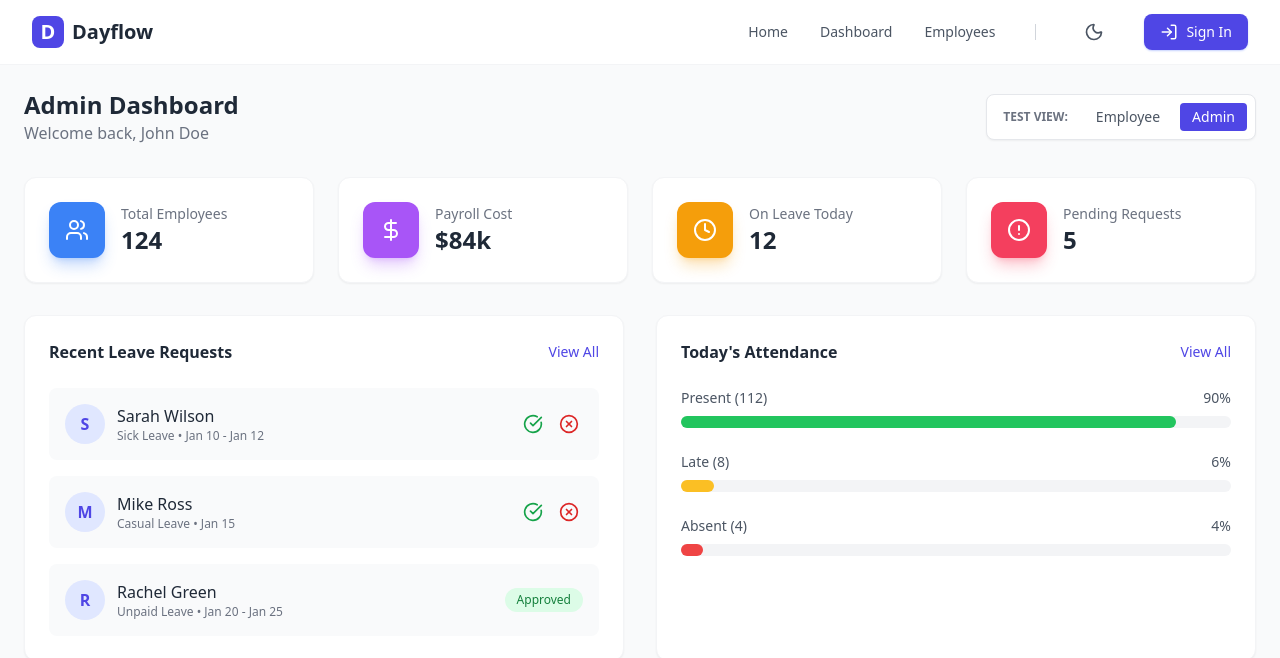
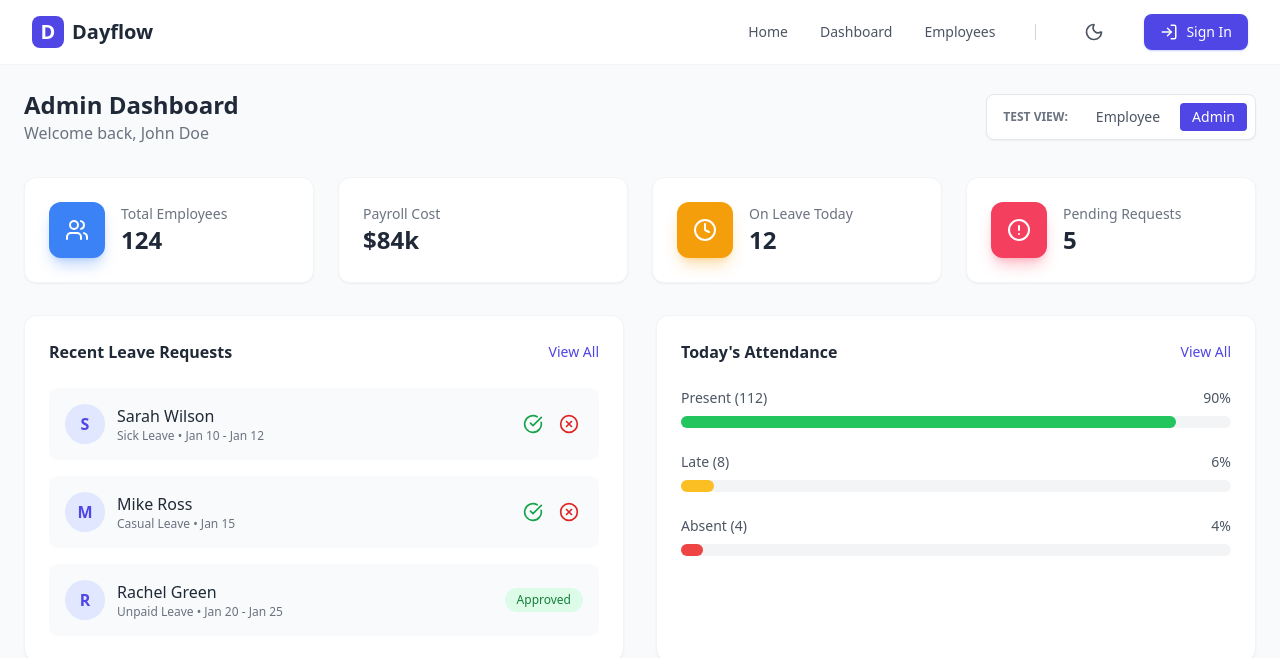
Before and after one commit to HarshJasani9/Delta, a React (Vite) app in the folder client/: page /dashboard in a window 1280 px wide. Shown: the top 658 px of the page. Built offline with nearby package versions, Linux system fonts and the light colour scheme.

Commit message:
updated dashboard

```diff
--- a/client/src/pages/Dashboard.jsx
+++ b/client/src/pages/Dashboard.jsx
@@ -69,9 +69,6 @@ const Dashboard = () => {
               onClick={() => navigate('/admin/payroll')}
               className="bg-white dark:bg-gray-800 p-6 rounded-xl shadow-sm border border-gray-100 dark:border-gray-700 cursor-pointer hover:shadow-md transition-all flex items-center gap-4 group"
             >
-              <div className="p-4 bg-purple-500 rounded-xl text-white shadow-lg shadow-purple-500/30 group-hover:scale-110 transition-transform">
-                <DollarSign size={24} />
-              </div>
               <div>
                 <p className="text-sm font-medium text-gray-500 dark:text-gray-400">Payroll Cost</p>
                 <h3 className="text-2xl font-bold text-gray-800 dark:text-white">$84k</h3>
```
